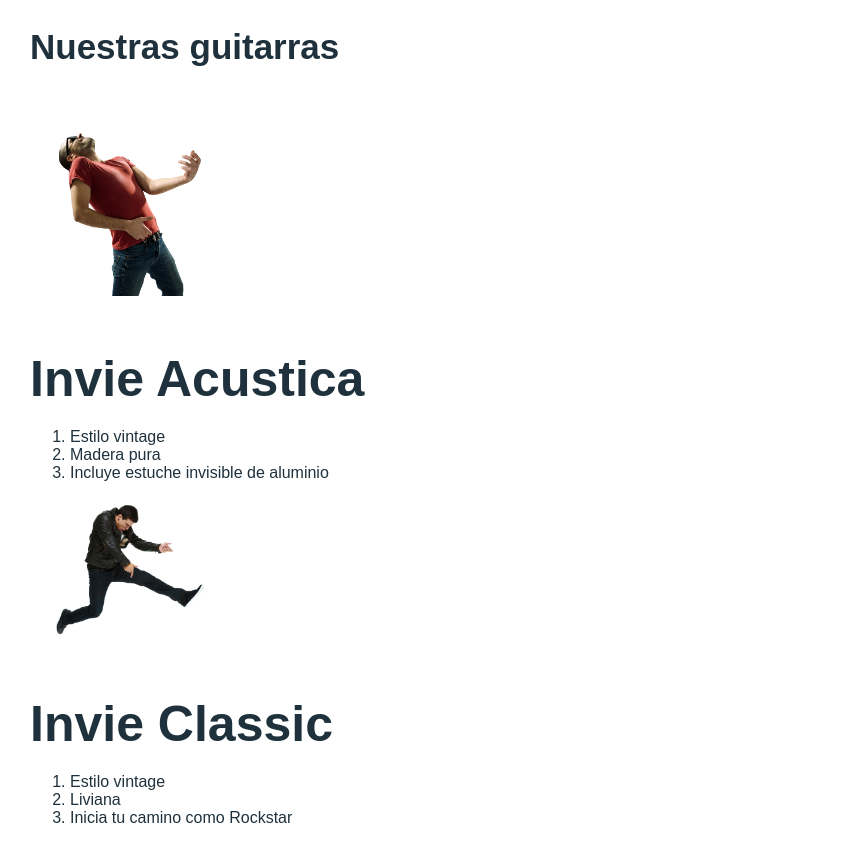
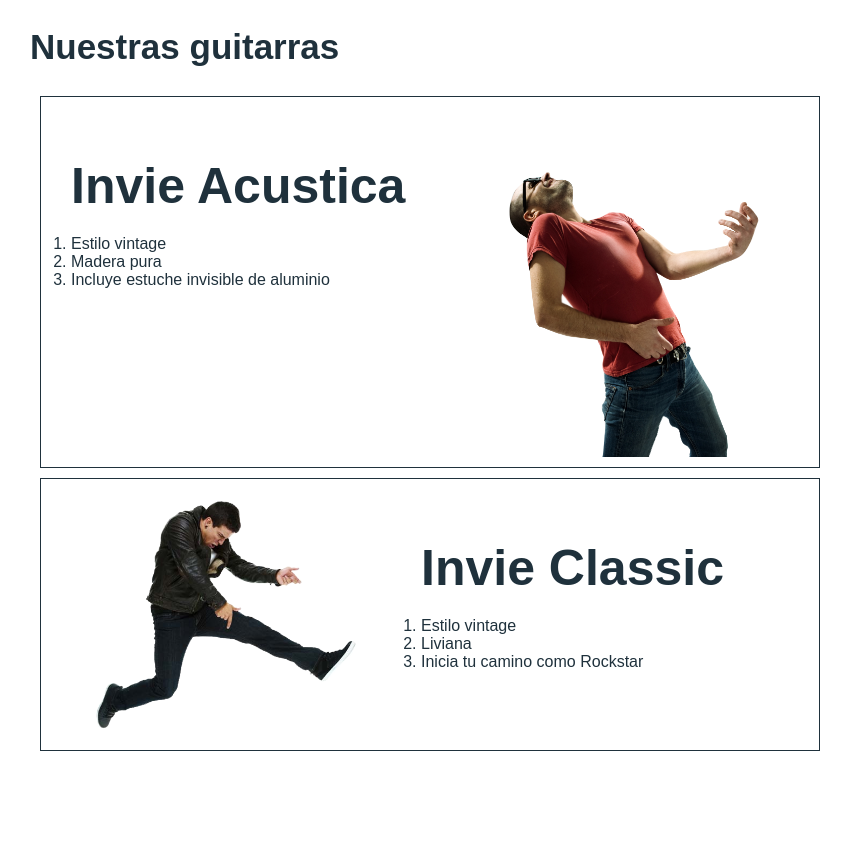
Before and after one commit to FernandoTorresL/invie, a plain HTML site: page index.html in a window 1280 px wide. Shown: the part 447-1290 px from the top of the page, without its empty margins (210-1061 px from the left). After the commit the page ends 1208 px from the top, so only its background shows below. Drawn offline with Linux system fonts and the light colour scheme; a web font is replaced by a local one.

Commit message:
Video: Flotando nuestros elementos

```diff
--- a/css/invie.css
+++ b/css/invie.css
@@ -56,3 +56,30 @@ body {
 	width: 800px;
 	margin: auto;
 }
+
+.guitarra {
+	margin: 10px;
+	padding: 10px;
+	overflow: hidden;
+	border: 1px solid #1F313C;
+}
+
+.guitarra ol {
+	padding: 0;
+}
+
+.derecha {
+	float: right;
+}
+
+.izquierda {
+	float: left;
+}
+
+.contenedor-guitarra-a {
+	padding-left: 20px;
+}
+
+.contenedor-guitarra-b {
+	margin-left: 370px;
+}
--- a/index.html
+++ b/index.html
@@ -35,22 +35,26 @@
       <section id="guitarras" class="guitarras contenedor"> <!-- guitarras -->
         <h2>Nuestras guitarras</h2> <!-- titulo -->
         <article class="guitarra"> <!-- guitarra 1 -->
-          <img src="images/invie-acustica.png" alt="Guitarra Invie Acústica" width="200">
-          <h3 class="title-b">Invie Acustica</h3>
+          <img class="derecha" src="images/invie-acustica.png" alt="Guitarra Invie Acústica" width="350">
+          <div class="contenedor-guitarra-a">
+            <h3 class="title-b">Invie Acustica</h3>
             <ol>
               <li>Estilo vintage</li>
               <li>Madera pura</li>
               <li>Incluye estuche invisible de aluminio</li>
             </ol>
+          </div>
         </article>
         <article class="guitarra"> <!-- guitarra 2 -->
-          <img src="images/invie-classic.png" alt="Guitarra Invie Classic" width="200">
+          <img class="izquierda" src="images/invie-classic.png" alt="Guitarra Invie Classic" width="350">
+          <div class="contenedor-guitarra-b">
             <h3 class="title-b">Invie Classic</h3>
             <ol>
               <li>Estilo vintage</li>
               <li>Liviana</li>
               <li>Inicia tu camino como Rockstar</li>
             </ol>
+          </div>
         </article>
       </section>
     </body>
```
